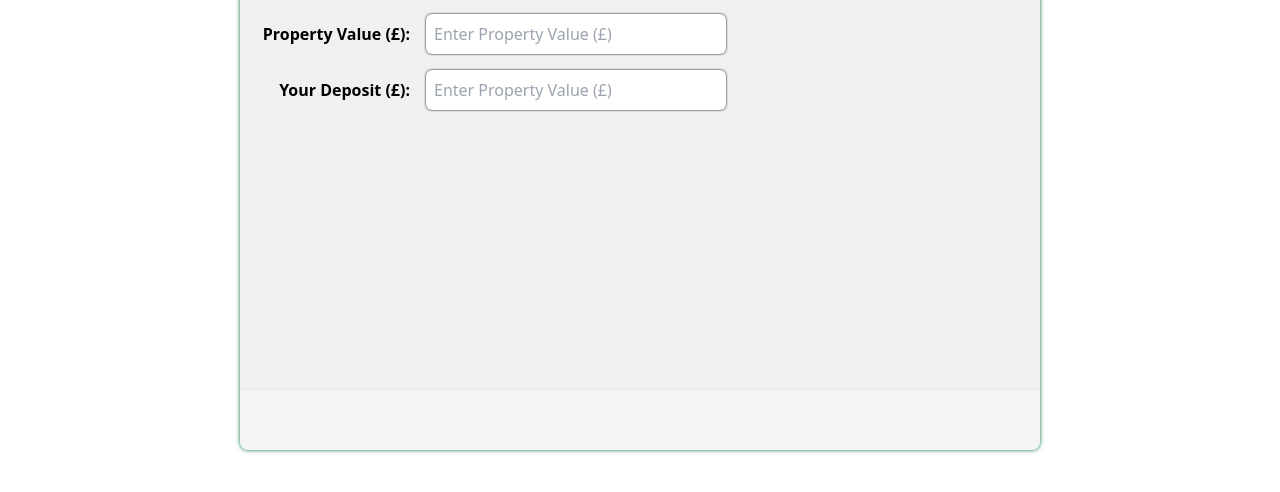
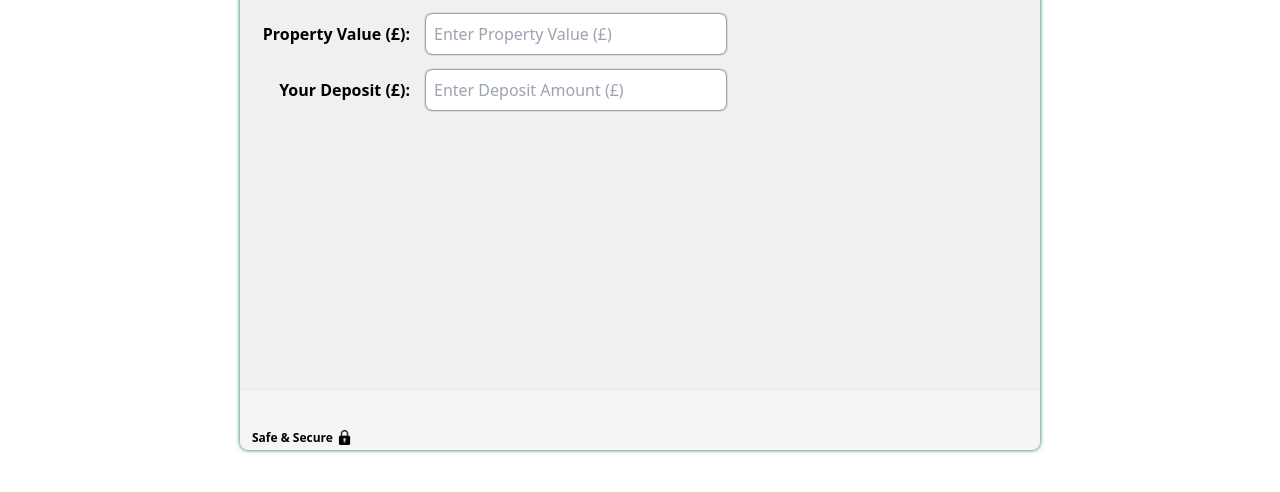
Before and after one commit to AlexW03x/Forage-Lloyds-Technological-Engineering, a React (Create React App) app in the folder mortgage-calculator/: page / in a window 1280 px wide. Shown: the part 400-892 px from the top of the page. Built offline with nearby package versions, Linux system fonts and the light colour scheme; the HTML template or start-up script is replaced by a standard one.

Commit message:
Added Portal Bottom Fragment

```diff
--- a/mortgage-calculator/src/assets/index.js
+++ b/mortgage-calculator/src/assets/index.js
@@ -1,6 +1,6 @@
 import Logo from './Logo.png';
 import Hamburger from "./hamburger.png";
-import Lock from "./padlock.png";
+import Lock from "./padlock.webp";
 import Search from "./search.png";
 import Audio from "./mic.png";
 import CheckMark from "./check-mark.webp";
--- a/mortgage-calculator/src/components/calculator/portal.jsx
+++ b/mortgage-calculator/src/components/calculator/portal.jsx
@@ -3,6 +3,7 @@ import { useState } from "react";
 import Helper from "./helper";
 import Notice from "./notice";
 import Input from "./input";
+import { Lock } from "../../assets";
 
 export default function Portal(){
 
@@ -41,7 +42,15 @@ export default function Portal(){
                         <Notice logo={texts.Calculator_Notice.logo} description={texts.Calculator_Notice.description}/>
 
                         <Input type="text" label="Property Value (£):" placeholder="Enter Property Value (£)"></Input>
-                        <Input type="text" label="Your Deposit (£):" placeholder="Enter Property Value (£)"></Input>
+                        <Input type="text" label="Your Deposit (£):" placeholder="Enter Deposit Amount (£)"></Input>
+
+                    </div>
+
+                    <div className="w-full h-[60px] flex flex-row items-center justify-center font-semibold text-lg">
+                        <p className="absolute text-[var(--lloyds-black)] bottom-1 left-3 text-xs flex flex-row">Safe & Secure
+                            <img src={Lock} alt="Lock Icon" className="object-contain w-[15px] h-[15px] ml-1"></img>
+                        </p>
+
 
                     </div>
             </div>
```
Also changed, not shown: mortgage-calculator/src/assets/padlock.png (deleted), mortgage-calculator/src/assets/padlock.webp (added).
